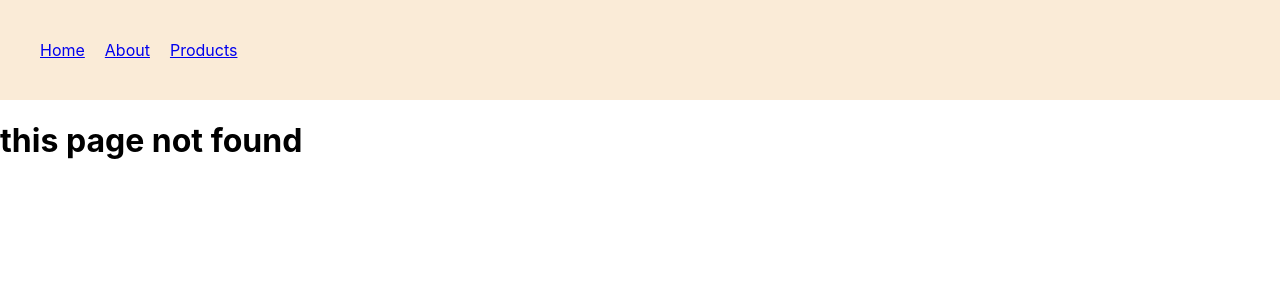
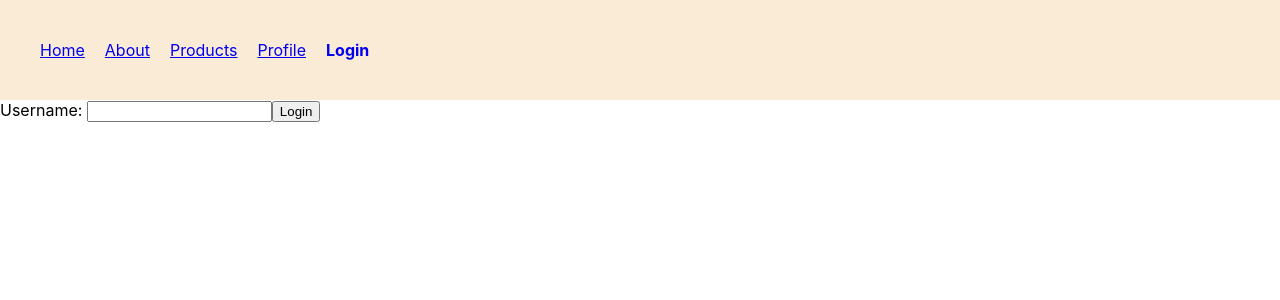
Before and after one commit to ahjam-taoufik/React-router, a React (Create React App) app: page /login in a window 1280 px wide. Before the commit this address had no page. Shown: the top 300 px of the page. Built offline with nearby package versions, Linux system fonts and the light colour scheme.

Commit message:
Authentication and Protected Routes

```diff
--- a/src/App.js
+++ b/src/App.js
@@ -11,11 +11,15 @@ import NewProducts from "./components/NewProducts";
 import UserDetails from "./components/UserDetails";
 import Users from "./components/Users";
 import Admin from "./components/Admin";
+import {Profile} from './components/Profile';
+import { AuthProvider } from "./components/Auth";
+import { Login } from './components/Login';
+import { RequiredAuth } from "./components/RequiredAuth";
 const LazyAbout = React.lazy(()=> import('./components/About'))
 
 function App() {
   return (
-    <>
+    <AuthProvider>
       <Navbar />
       <Routes>
         <Route path="/" element={<Home />}></Route>
@@ -31,12 +35,15 @@ function App() {
           <Route path="new" element={<NewProducts />} />
         </Route>
         <Route path="*" element={<NoMatch />}></Route>
+        <Route path="profile" element={<RequiredAuth><Profile /></RequiredAuth> } />
+        <Route path="login" element={<Login />} />
+
         <Route path="/users" element={<Users />}>
           <Route path=":userId" element={<UserDetails />} />
           <Route path="admin" element={<Admin />} />
         </Route>
       </Routes>
-    </>
+    </AuthProvider>
   );
 }
 
--- /dev/null
+++ b/src/components/Auth.js
@@ -0,0 +1,27 @@
+import { createContext, useContext, useState } from "react";
+
+
+
+const AuthContext=createContext(null)
+
+export const AuthProvider=({children})=>{
+  const [user,setUser]=useState(null)
+
+const login=(user)=>{
+    setUser(user)
+}
+
+const logout=()=>{
+    setUser(null)
+}
+
+return(
+    <AuthContext.Provider value={{user,login,logout}}>
+        {children}
+    </AuthContext.Provider>
+)
+}
+
+export const useAuth=()=>{
+    return useContext(AuthContext)
+}
--- /dev/null
+++ b/src/components/Login.js
@@ -0,0 +1,28 @@
+import React, { useState } from 'react';
+import { useAuth } from './Auth';
+import { useLocation, useNavigate } from 'react-router-dom';
+
+
+export const Login = () => {
+   const [user, setUser] = useState('');
+   const auth=useAuth()
+   const navigate=useNavigate()
+   const location=useLocation()
+
+  const redirectPath=location.state?.path || '/'
+
+   const HandleLogin=()=>{
+       auth.login(user)
+       navigate(redirectPath, {replace:true})
+   }
+
+     return (
+          <div>
+             <label>
+                 Username:{' '}
+                 <input type='text' onChange={(e)=>setUser(e.target.value)} />
+             </label>
+              <button onClick={HandleLogin}>Login</button>
+          </div>
+     );
+};
--- a/src/components/Navbar.js
+++ b/src/components/Navbar.js
@@ -1,11 +1,21 @@
 import { Link, NavLink } from "react-router-dom"
+import { useAuth } from "./Auth"
 
 const Navbar = () => {
+    const auth=useAuth()
     return (
         <nav>
            <NavLink to='/'>Home</NavLink>
            <NavLink to='/about'>About</NavLink>
            <NavLink to='/products'>Products</NavLink>
+           <NavLink to='/profile'>Profile</NavLink>
+
+           {!auth.user && (
+           <NavLink to='/login'>Login</NavLink>
+            )
+
+           }
+
         </nav>
     )
 }
--- /dev/null
+++ b/src/components/Profile.js
@@ -0,0 +1,21 @@
+import React from 'react';
+import { useAuth } from './Auth';
+import { useNavigate } from 'react-router-dom';
+
+export const Profile = () => {
+    const auth=useAuth()
+    const navigate=useNavigate()
+
+    const handleLogOut=()=>{
+      auth.logout()
+      navigate('/')
+    }
+
+
+  return (
+       <div>
+         <h1>Welcome {auth.user}</h1>
+         <button onClick={handleLogOut}>Logout</button>
+       </div>)
+       ;
+};
--- /dev/null
+++ b/src/components/RequiredAuth.js
@@ -0,0 +1,14 @@
+import React from 'react';
+import { Navigate, useLocation } from 'react-router-dom';
+import { useAuth } from './Auth';
+
+export const RequiredAuth = ({children}) => {
+   const auth=useAuth()
+   const location=useLocation()
+
+   if(!auth.user){
+       return <Navigate to='/login' state={{path:location.pathname}} />
+   }
+
+  return children
+};
```
